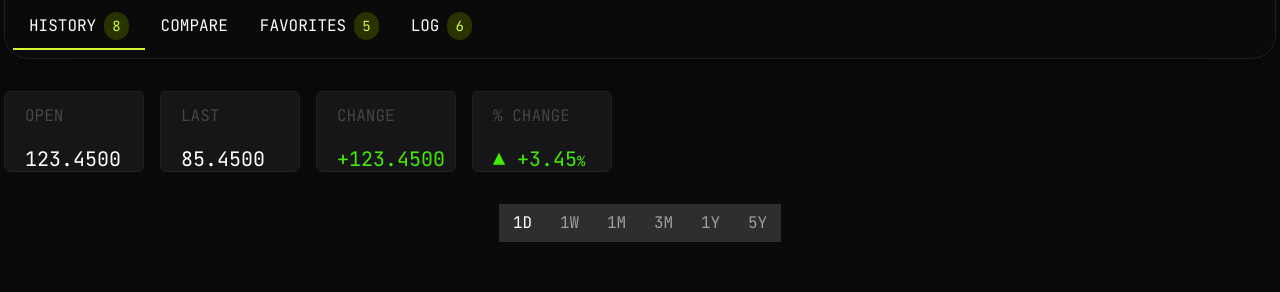
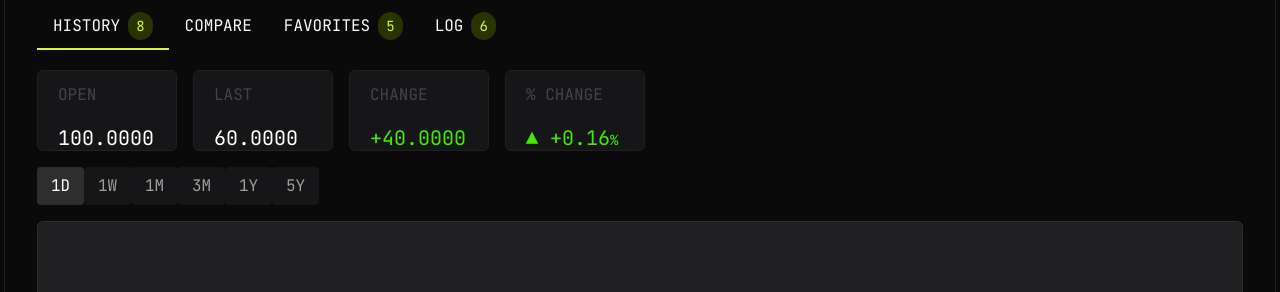
Before and after one commit to DanielMarques1404/foreign-exchange-checker, a React (Vite) app: page / in a window 1280 px wide. Shown: the part 481-773 px from the top of the page. Built offline with nearby package versions, Linux system fonts and the light colour scheme; no server answers.

Commit message:
History tab component

```diff
--- a/src/App.tsx
+++ b/src/App.tsx
@@ -1,9 +1,9 @@
 import { ExchangeTrade } from "./components/exchange-box/ExchangeTrade";
 import { LiveRatesGroup } from "./components/live-rates/LiveRatesGroup";
-import { PeriodNav } from "./components/panels/PeriodNav";
-import { StatBox } from "./components/panels/StatBox";
+import { HistoryTab } from "./components/tabs/History";
 import { SelectItemGroup } from "./components/ui/SelectItemGroup";
 import { TabButtonGroup } from "./components/ui/TabButtonGroup";
+import { StatsType } from "./domain/entities";
 import { useCurrencies } from "./hooks/useCurrencies";
 import { useLiveRates } from "./hooks/useLiveRates";
 
@@ -14,6 +14,13 @@ function App() {
     isLoading: isLoadingCurrencies,
     error: currenciesError,
   } = useCurrencies();
+
+  const statsDefault: StatsType[] = [
+    { label: "open", value: 100, showPercent: false, showSign: false },
+    { label: "last", value: 60, showPercent: false, showSign: false },
+    { label: "change", value: 40, showPercent: false, showSign: true },
+    { label: "% change", value: 0.16, showPercent: true, showSign: true },
+  ];
 
   return (
     <main className="min-h-dvh w-full bg-Neutral-900 p-1 text-Neutral-50">
@@ -49,6 +56,7 @@ function App() {
             isLoadingCurrencies={isLoadingCurrencies}
             currenciesError={currenciesError}
           />
+          <div className="flex flex-col gap-5 px-6">
             <TabButtonGroup
               tabButtons={[
                 { id: 0, label: "history", counter: 8 },
@@ -57,25 +65,9 @@ function App() {
                 { id: 3, label: "log", counter: 6 },
               ]}
             />
+            <HistoryTab stats={statsDefault} />
           </div>
-        <div className="flex gap-4">
-          <StatBox label="open" value={123.45} className="w-35 h-20.25" />
-          <StatBox label="last" value={85.45} className="w-35 h-20.25" />
-          <StatBox
-            label="change"
-            value={123.45}
-            showSign
-            className="w-35 h-20.25"
-          />
-          <StatBox
-            label="% change"
-            value={3.45}
-            showSign
-            showPercent
-            className="w-35 h-20.25"
-          />
         </div>
-        <PeriodNav />
       </section>
     </main>
   );
--- a/src/components/panels/PeriodButton.tsx
+++ b/src/components/panels/PeriodButton.tsx
@@ -11,7 +11,7 @@ export const PeriodButton = ({
 }: PeriodButtonProps) => {
   return (
     <button
-      className={`flex items-center justify-center p-3 w-11.75 h-9.5 bg-Neutral-500 cursor-pointer ${isSelected ? "text-Neutral-50" : "text-Neutral-200"}`}
+      className={`flex items-center justify-center p-3 w-11.75 h-9.5 rounded-sm cursor-pointer ${isSelected ? "text-Neutral-50 bg-Neutral-500" : "text-Neutral-200 bg-Neutral-700"}`}
       onClick={() => onSelect && onSelect(label)}
     >
       {label}
--- a/src/components/panels/StatBox.tsx
+++ b/src/components/panels/StatBox.tsx
@@ -12,7 +12,7 @@ export const StatBox = (props: StatBoxProps) => {
   return (
     <div
       className={cn(
-        "flex flex-col gap-4 bg-Neutral-700 border border-Neutral-600 rounded-md px-5 py-3",
+        "flex flex-col gap-4 bg-Neutral-700 border border-Neutral-600 rounded-md px-5 py-3 w-35 h-20.25",
         props.className,
       )}
     >
--- /dev/null
+++ b/src/components/tabs/History.tsx
@@ -0,0 +1,27 @@
+import { StatsType } from "../../domain/entities";
+import { PeriodNav } from "../panels/PeriodNav";
+import { StatBox } from "../panels/StatBox";
+
+type HistoryTabProps = {
+  stats: StatsType[];
+};
+
+export const HistoryTab = ({ stats }: HistoryTabProps) => {
+  return (
+    <section className="flex flex-col gap-4 items-start">
+      <div className="flex gap-4">
+        {stats.map((stat, index) => (
+          <StatBox
+            key={index}
+            label={stat.label}
+            value={stat.value}
+            showPercent={stat.showPercent}
+            showSign={stat.showSign}
+          />
+        ))}
+      </div>
+      <PeriodNav />
+      <div className="w-full h-94.25 bg-Neutral-600 border border-Neutral-500 rounded-md"></div>
+    </section>
+  );
+};
```
Also changed, not shown: src/domain/entities/index.ts (+7 -0 lines). Lines whose indentation alone changed are shown as unchanged.
